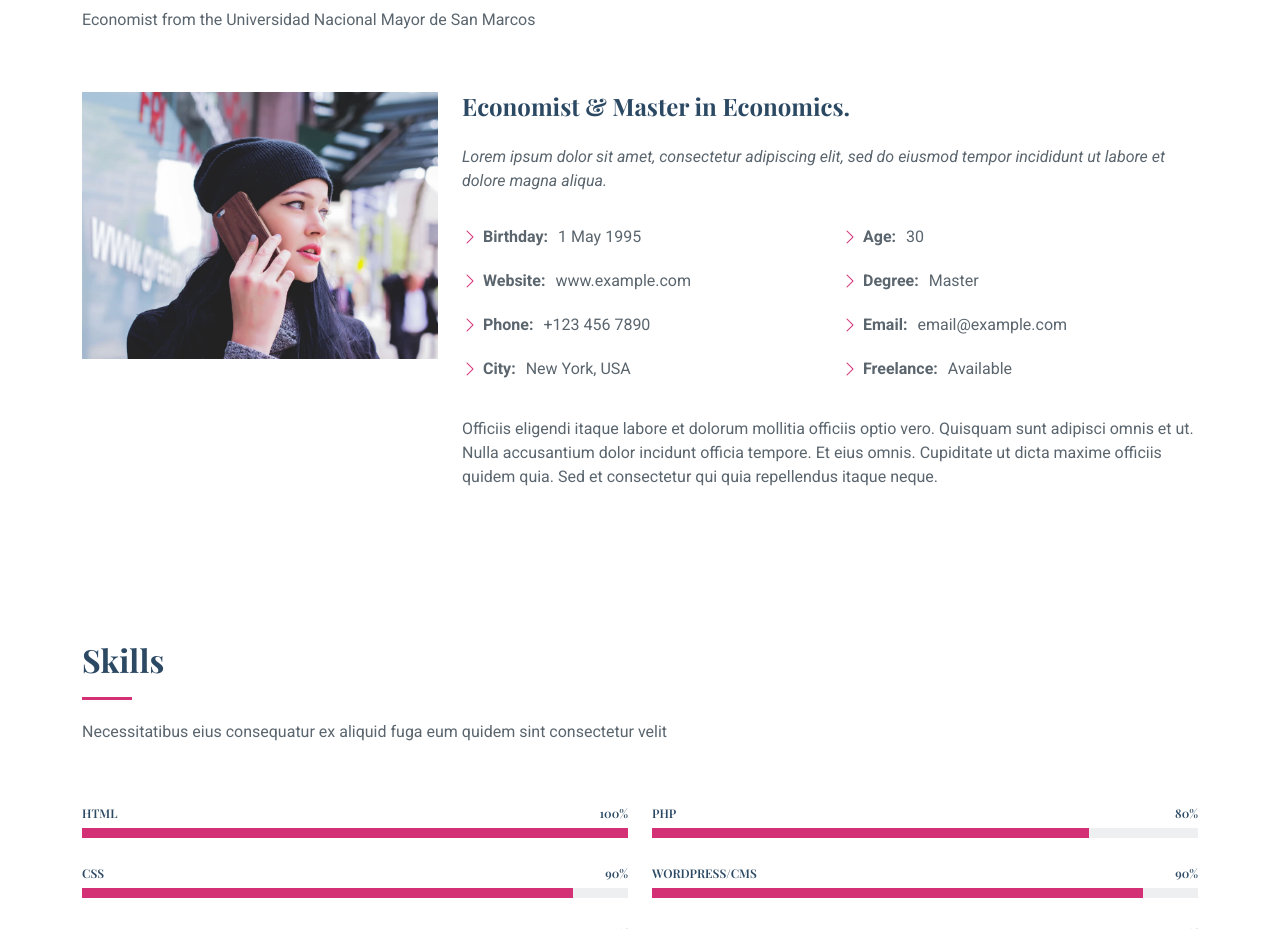
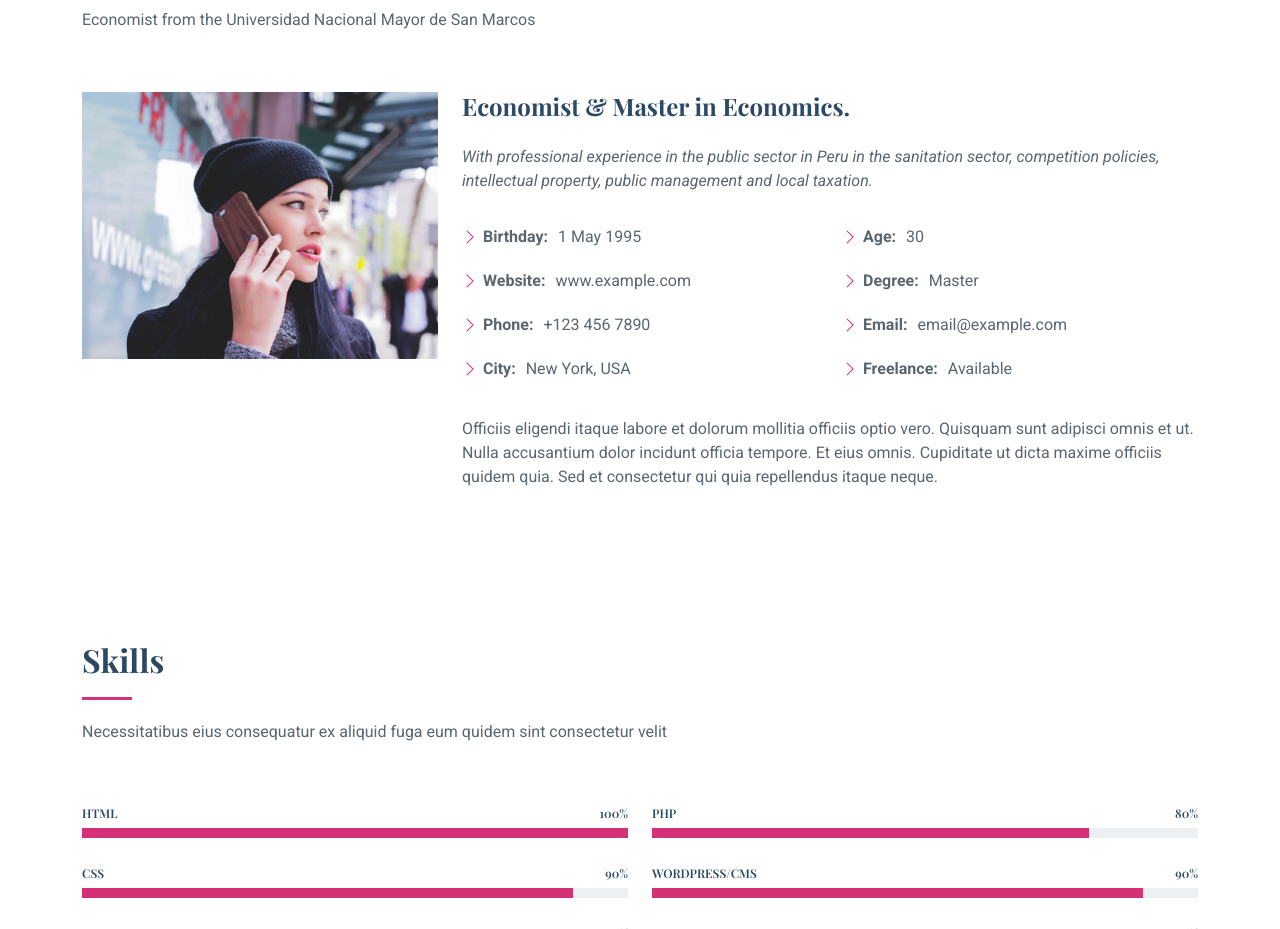
Before and after one commit to MargaritaMamanicon/MARGARITA-ACADEMIA, a plain HTML site: page index.html in a window 1280 px wide. Shown: the part 940-1869 px from the top of the page. Drawn offline with nearby package versions, Linux system fonts and the light colour scheme; a web font is replaced by a local one.

Commit message:
Update index.html

```diff
--- a/index.html
+++ b/index.html
@@ -110,8 +110,7 @@
           <div class="col-lg-8 content">
             <h2>Economist &amp; Master in Economics.</h2>
             <p class="fst-italic py-3">
-              Lorem ipsum dolor sit amet, consectetur adipiscing elit, sed do eiusmod tempor incididunt ut labore et dolore
-              magna aliqua.
+              With professional experience in the public sector in Peru in the sanitation sector, competition policies, intellectual property, public management and local taxation.
             </p>
             <div class="row">
               <div class="col-lg-6">
```
